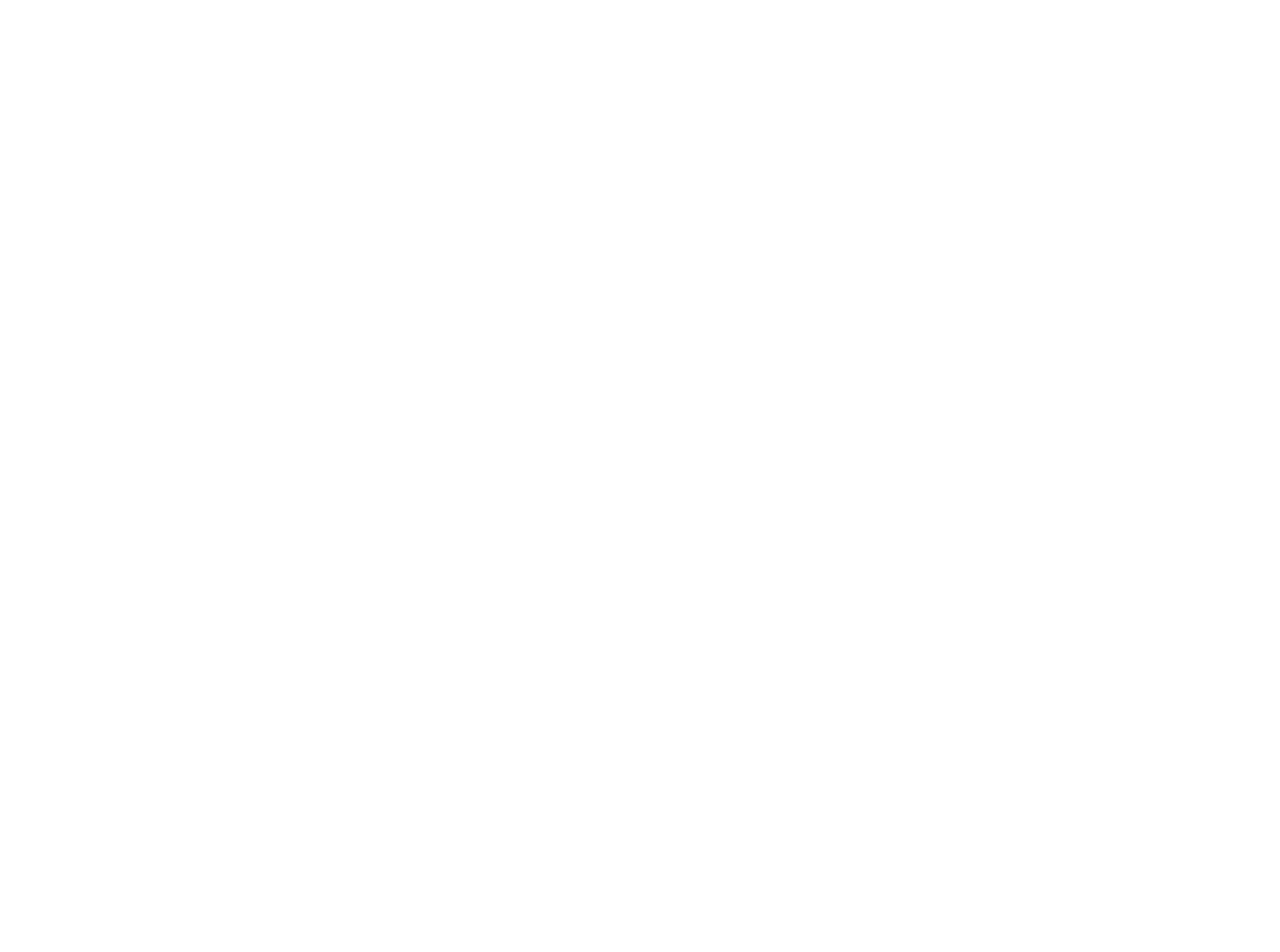
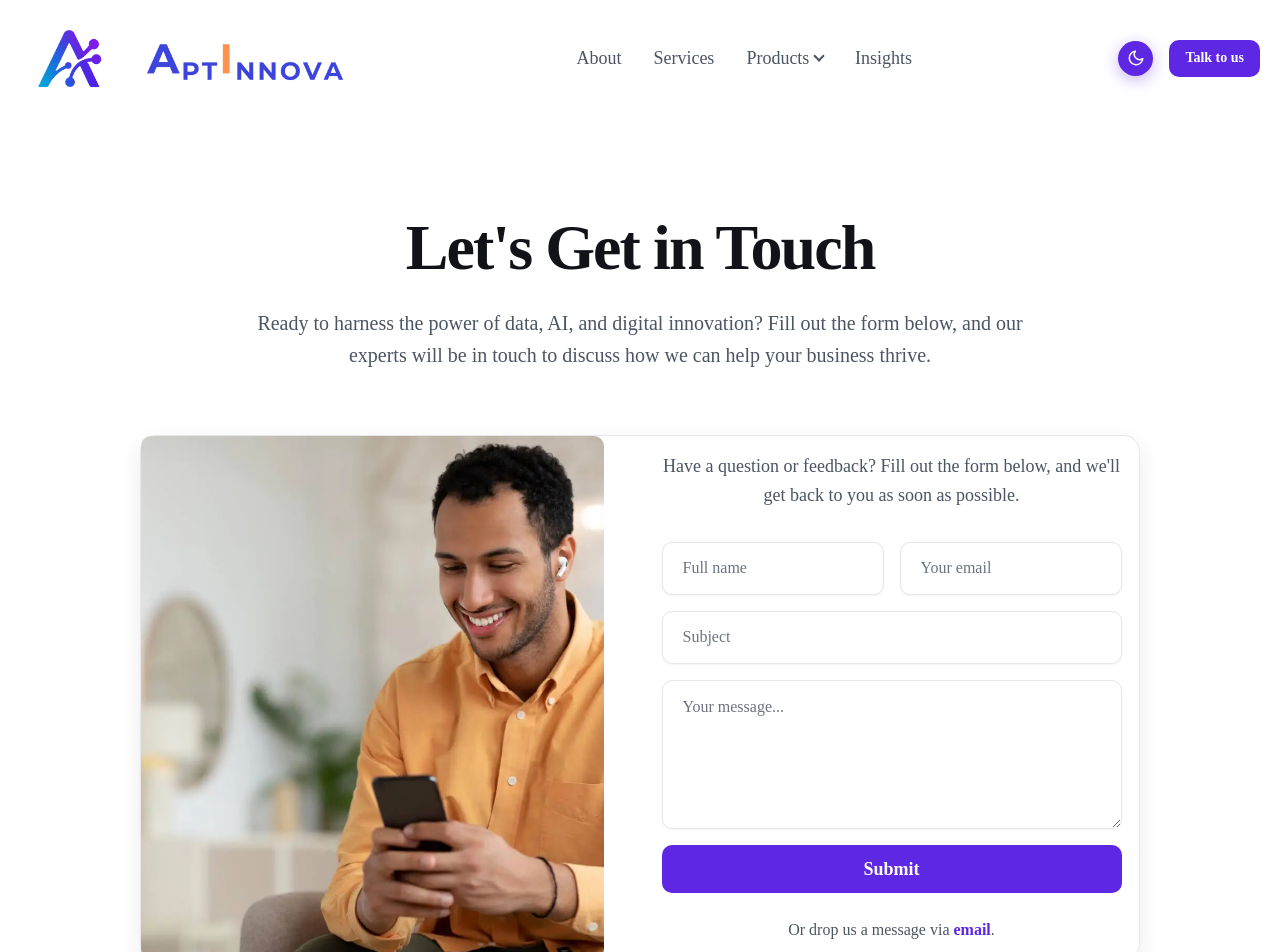
Before and after one commit to Ashfaque3777/AptInnova, a React (Vite) app: page /contact in a window 1280 px wide. Before the commit this address had no page. Shown: the top 952 px of the page. Before the commit the page ends 800 px from the top, so only its background shows below. Built offline with nearby package versions, Linux system fonts and the light colour scheme.

Commit message:
Contact page build

```diff
--- a/src/App.jsx
+++ b/src/App.jsx
@@ -7,6 +7,7 @@
 import Ainsteins from "./pages/Ainsteins.jsx";
 import AimpactLab from "./pages/AimpactLab.jsx";
 import Insights from "./pages/Insights.jsx"
+import Contact from "./pages/Contact.jsx";
 import Layout from "./components/layout/Layout.jsx";
 
 function App() {
@@ -20,6 +21,7 @@
         <Route path="/products/ainsteins/" element={<Ainsteins />} />
         <Route path="/products/aimpact-lab/" element={<AimpactLab />} />
         <Route path="/blog-insights/" element={<Insights />} />
+        <Route path="/contact/" element={<Contact />} />
       </Route>
     </Routes>
   );
--- a/src/components/layout/Footer.jsx
+++ b/src/components/layout/Footer.jsx
@@ -58,7 +58,7 @@
               <h2>Connect</h2>
 
               <div className="footer-links-horizontal">
-                <a href="https://ai.aptinnova.com/contact/">Contact</a>
+                <a href="/contact/">Contact</a>
 
                 <a
                   href="https://www.linkedin.com/company/aptinnova/about/?viewAsMember=true"
--- a/src/components/layout/Header.jsx
+++ b/src/components/layout/Header.jsx
@@ -54,7 +54,7 @@
           <div className="nav-actions">
             <ThemeToggle />
 
-            <a href="https://ai.aptinnova.com/contact/" className="header-cta">
+            <a href="/contact/" className="header-cta">
               Talk to us
             </a>
           </div>
--- /dev/null
+++ b/src/components/sections/contact/ContactHero.jsx
@@ -0,0 +1,90 @@
+import PageContainer from "../../layout/PageContainer.jsx";
+import { useScrollReveal } from "../../../hooks/useScrollReveal.js";
+import heroContact from "../../../assets/images/contact/heroContact.webp";
+
+function ContactHero() {
+  const sectionRef = useScrollReveal();
+
+  return (
+    <section className="contact-hero">
+      <PageContainer>
+        <div className="contact-hero-reveal reveal" ref={sectionRef}>
+          <div className="contact-hero-content">
+            <h1>Let's Get in Touch</h1>
+
+            <p className="contact-hero-description">
+              Ready to harness the power of data, AI, and digital innovation?
+              Fill out the form below, and our experts will be in touch to
+              discuss how we can help your business thrive.
+            </p>
+          </div>
+
+          <div className="contact-hero-card">
+            <div className="contact-hero-image">
+              <img
+                src={heroContact}
+                alt="AptInnova contact - get in touch"
+                loading="lazy"
+              />
+            </div>
+
+            <div className="contact-hero-card-content">
+              <p className="contact-hero-card-intro">
+                Have a question or feedback? Fill out the form below, and we'll
+                get back to you as soon as possible.
+              </p>
+
+              <form
+                className="contact-hero-form"
+                onSubmit={(e) => e.preventDefault()}
+              >
+                <div className="contact-hero-form-row">
+                  <input
+                    type="text"
+                    name="name"
+                    placeholder="Full name"
+                    className="contact-hero-field"
+                    required
+                  />
+
+                  <input
+                    type="email"
+                    name="email"
+                    placeholder="Your email"
+                    className="contact-hero-field"
+                    required
+                  />
+                </div>
+
+                <input
+                  type="text"
+                  name="subject"
+                  placeholder="Subject"
+                  className="contact-hero-field"
+                />
+
+                <textarea
+                  name="message"
+                  placeholder="Your message..."
+                  className="contact-hero-field contact-hero-textarea"
+                  rows="5"
+                ></textarea>
+
+                <button type="submit" className="contact-hero-submit">
+                  Submit
+                </button>
+              </form>
+
+              <p className="contact-hero-email-note">
+                Or drop us a message via{" "}
+                <span className="contact-hero-email-link">email</span>.
+              </p>
+            </div>
+          </div>
+        </div>
+      </PageContainer>
+    </section>
+  );
+}
+
+export default ContactHero;
--- /dev/null
+++ b/src/pages/Contact.jsx
@@ -0,0 +1,11 @@
+import ContactHero from "../components/sections/contact/ContactHero.jsx"
+
+function Contact() {
+    return (
+        <>
+        <ContactHero />
+        </>
+    )
+}
+
+export default Contact;
--- a/src/styles/globals.css
+++ b/src/styles/globals.css
@@ -2801,3 +2801,223 @@
     width: 100%;
   }
 }
+
+/* contact hero section */
+.contact-hero {
+  padding-block: var(--space-24);
+}
+
+.contact-hero-reveal {
+  display: flex;
+  flex-direction: column;
+  align-items: center;
+}
+
+.contact-hero-content {
+  display: flex;
+  flex-direction: column;
+  align-items: center;
+  text-align: center;
+
+  max-width: 820px;
+}
+
+.contact-hero-content h1 {
+  margin: 0;
+
+  font-size: clamp(2.5rem, 5vw, 4rem);
+  line-height: 1.1;
+  letter-spacing: -0.03em;
+}
+
+.contact-hero-description {
+  margin: var(--space-6) 0 0;
+
+  color: var(--color-text-secondary);
+
+  font-size: var(--text-xl);
+  line-height: 1.6;
+}
+
+/* contact hero card */
+.contact-hero-card {
+  display: flex;
+  align-items: stretch;
+  gap: var(--space-10);
+
+  width: 100%;
+  max-width: 1000px;
+
+  margin-top: var(--space-16);
+
+  /* padding: var(--space-8); */
+
+  border: 1px solid var(--color-border);
+  border-radius: var(--radius-lg);
+
+  background: var(--color-surface-elevated);
+
+  box-shadow: var(--shadow-md);
+
+  transition:
+    border-color var(--duration-normal) ease,
+    box-shadow var(--duration-normal) ease;
+}
+
+.contact-hero-card:hover {
+  border-color: var(--color-primary);
+  box-shadow: 0 12px 32px rgba(93, 39, 228, 0.15);
+}
+
+.contact-hero-image {
+  flex: 1;
+
+  border-radius: var(--radius-md);
+
+  overflow: hidden;
+}
+
+.contact-hero-image img {
+  width: 100%;
+  height: 100%;
+
+  object-fit: cover;
+}
+
+.contact-hero-card-content {
+  flex: 1;
+
+  display: flex;
+  flex-direction: column;
+  align-items: center;
+  justify-content: center;
+
+  padding: var(--space-4);
+}
+
+.contact-hero-card-intro {
+  margin: 0 0 var(--space-8);
+
+  color: var(--color-text-secondary);
+
+  font-size: var(--text-lg);
+  line-height: 1.6;
+
+  text-align: center;
+}
+
+/* contact hero form */
+.contact-hero-form {
+  display: flex;
+  flex-direction: column;
+  align-items: center;
+  gap: var(--space-4);
+
+  width: 100%;
+  max-width: 460px;
+}
+
+.contact-hero-form-row {
+  display: flex;
+  gap: var(--space-4);
+
+  width: 100%;
+}
+
+.contact-hero-field {
+  width: 100%;
+
+  padding: 0.85rem 1.25rem;
+
+  border: 1px solid var(--color-border);
+  border-radius: var(--radius-md);
+
+  background: var(--color-background);
+  color: var(--color-text-primary);
+
+  font-size: var(--text-base);
+  line-height: 1.5;
+
+  /* uplifted from the surface */
+  box-shadow: var(--shadow-sm);
+
+  transition:
+    border-color var(--duration-fast) ease,
+    box-shadow var(--duration-fast) ease;
+}
+
+.contact-hero-field::placeholder {
+  color: var(--color-text-muted);
+}
+
+.contact-hero-field:focus,
+.contact-hero-field:active {
+  outline: none;
+
+  /* primary border on interaction */
+  border-color: var(--color-primary);
+  box-shadow: 0 0 0 3px rgba(93, 39, 228, 0.15);
+}
+
+.contact-hero-form-row .contact-hero-field {
+  flex: 1;
+}
+
+.contact-hero-textarea {
+  resize: vertical;
+}
+
+.contact-hero-submit {
+  width: 100%;
+
+  padding: 0.85rem 1.5rem;
+
+  border: none;
+  border-radius: var(--radius-md);
+
+  background: var(--color-primary);
+  color: #ffffff;
+
+  font-size: var(--text-lg);
+  font-weight: 600;
+
+  cursor: pointer;
+
+  transition: background-color var(--duration-fast) ease;
+}
+
+.contact-hero-submit:hover {
+  background: var(--color-primary-hover);
+}
+
+.contact-hero-email-note {
+  margin: var(--space-6) 0 0;
+
+  color: var(--color-text-secondary);
+
+  font-size: var(--text-base);
+  line-height: 1.6;
+
+  text-align: center;
+}
+
+.contact-hero-email-link {
+  color: var(--color-primary);
+  font-weight: 600;
+}
+
+/* responsive contact hero */
+@media (max-width: 768px) {
+  .contact-hero-card {
+    flex-direction: column;
+    padding: var(--space-6);
+  }
+
+  .contact-hero-image {
+    max-height: 260px;
+  }
+
+  .contact-hero-form-row {
+    flex-direction: column;
+  }
+}
```
Also changed, not shown: src/assets/images/contact/heroContact.webp (added), 1 other file (tests, documents, lock files or other folders).
